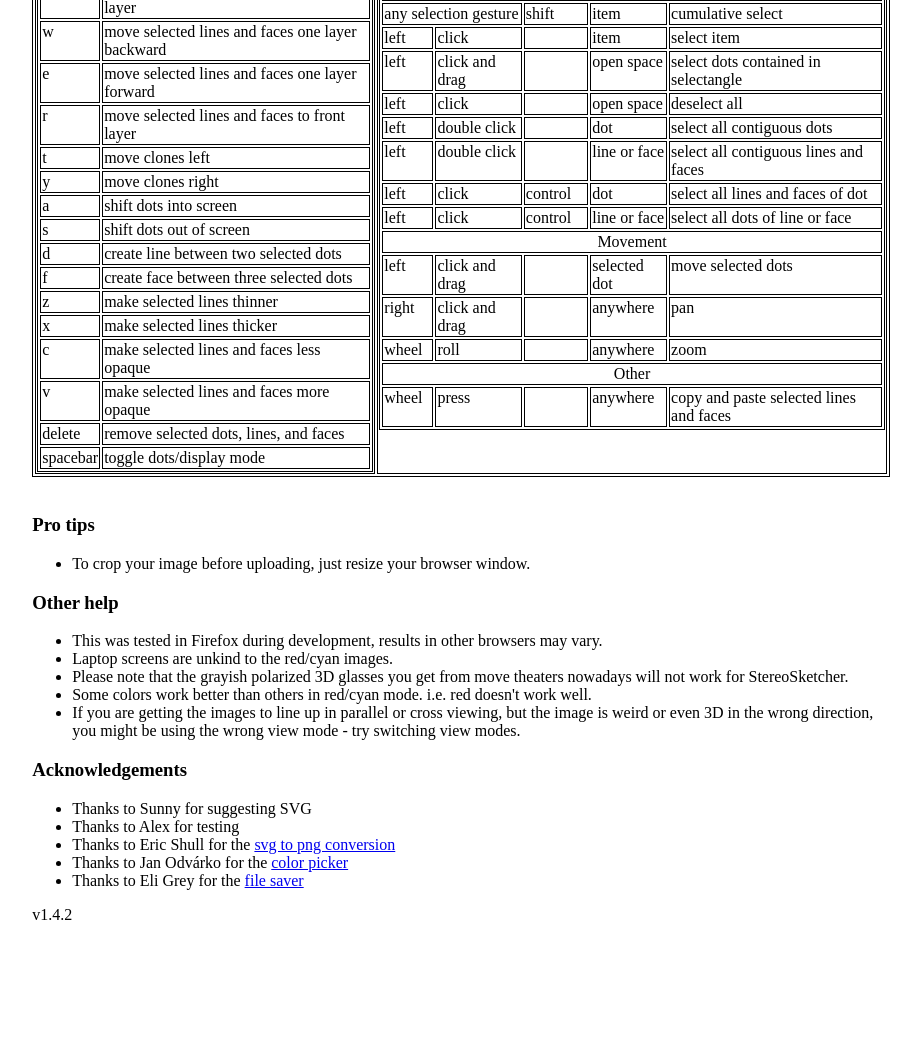
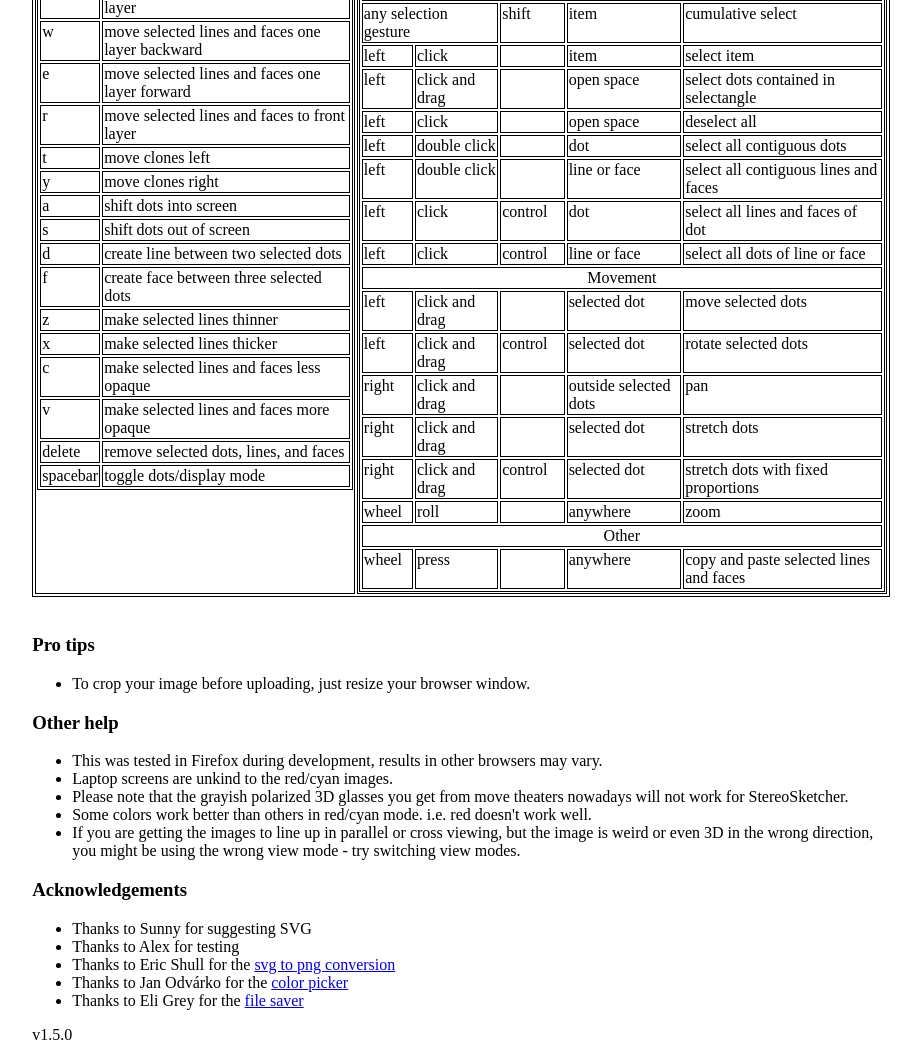
Before and after one commit to KRA2008/stereosketcher, a plain HTML site: page StereoSketcher/help.html in a window 1280 px wide. Shown: the part 589-1633 px from the top of the page, without its empty margins (179-1100 px from the left). Before the commit the page ends 1513 px from the top, so only its background shows below. Drawn offline with Linux system fonts and the light colour scheme.

Commit message:
added stretching and rotating to help table bumped version noticed right click in faces selects them instead of creating a dot - fixed

```diff
--- a/StereoSketcher/help.html
+++ b/StereoSketcher/help.html
@@ -56,7 +56,10 @@
 						<tr><td>left</td><td>click</td><td>control</td><td>line or face</td><td>select all dots of line or face</td></tr>
 						<tr><td colspan="5" class="centerText">Movement</td></tr>
 						<tr><td>left</td><td>click and drag</td><td></td><td>selected dot</td><td>move selected dots</td></tr>
-						<tr><td>right</td><td>click and drag</td><td></td><td>anywhere</td><td>pan</td></tr>
+                        <tr><td>left</td><td>click and drag</td><td>control</td><td>selected dot</td><td>rotate selected dots</td></tr>
+						<tr><td>right</td><td>click and drag</td><td></td><td>outside selected dots</td><td>pan</td></tr>
+                        <tr><td>right</td><td>click and drag</td><td></td><td>selected dot</td><td>stretch dots</td></tr>
+                        <tr><td>right</td><td>click and drag</td><td>control</td><td>selected dot</td><td>stretch dots with fixed proportions</td></tr>
 						<tr><td>wheel</td><td>roll</td><td></td><td>anywhere</td><td>zoom</td></tr>
 						<tr><td colspan="5" class="centerText">Other</td></tr>
 						<tr><td>wheel</td><td>press</td><td></td><td>anywhere</td><td>copy and paste selected lines and faces</td></tr>
--- a/StereoSketcher/shapefactory.js
+++ b/StereoSketcher/shapefactory.js
@@ -147,7 +147,7 @@ var shapeFactory = {
 		};
 		shape.onmouseup = function(event) {
 			editMode();
-			if (event.button == 0 || event.button == 2) {
+			if (event.button == 0) {
 				if(event.detail == 2) {
 					shape.doubleHandler(event);
 				} else if(wasAClick(event)) {
--- a/StereoSketcher/version.js
+++ b/StereoSketcher/version.js
@@ -1,3 +1,3 @@
 'use strict';
 
-var version = "1.4.2";
+var version = "1.5.0";
```
